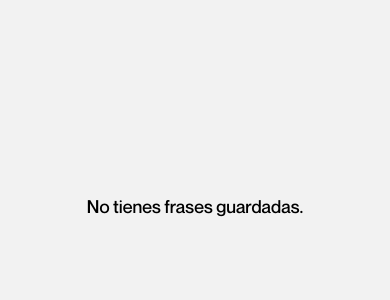
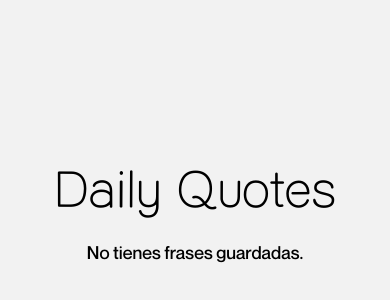
Before and after one commit to FrancoAmicone/DailyQuotes, a React Native app: screen /UserQuotes in a window 390 px wide. Shown: the part 216-516 px from the top of the page. Built offline with nearby package versions, Linux system fonts and the light colour scheme; what react-native-google-mobile-ads would draw is missing.

Commit message:
update(styles-savedQuotes)

```diff
--- a/components/UserQuotes.jsx
+++ b/components/UserQuotes.jsx
@@ -28,7 +28,10 @@ const UserQuotes = () => {
   };
 
   return (
+
     <ScrollView contentContainerStyle={styles.container}>
+    <Text style={styles.title}>Daily Quotes</Text>
+
       {userQuotes.length > 0 ? (
         userQuotes.map((quote, index) => (
           <View key={index} style={styles.quoteContainer}>
@@ -64,8 +67,8 @@ const styles = StyleSheet.create({
     position: 'relative',
   },
   authorImage: {
-    width: 50,
-    height: 50,
+    width: 300,
+    height: 150,
     borderRadius: 25,
     marginBottom: 10,
   },
@@ -73,6 +76,13 @@ const styles = StyleSheet.create({
     fontSize: 18,
     fontFamily: 'Neue',
     textAlign: 'center',
+  },
+  title: {
+    fontSize: 50,
+    marginBottom: 20,
+    fontFamily: "Shibui",
+    textAlign: 'center',
+    top: '1%',
   },
   authorText: {
     fontSize: 16,
```
